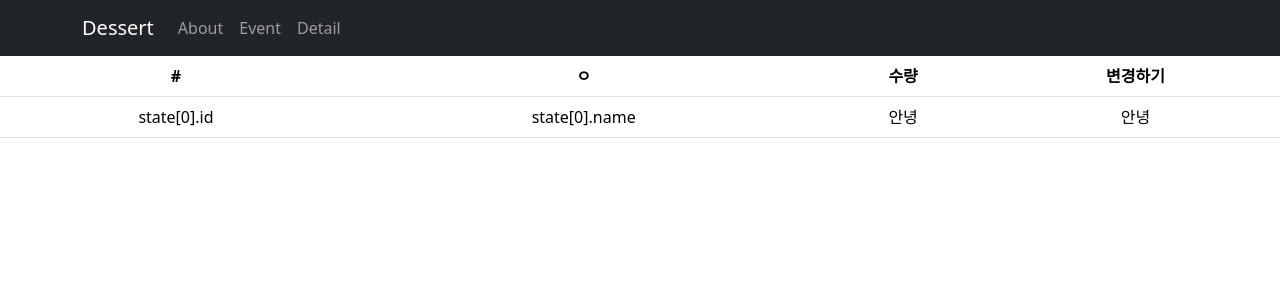
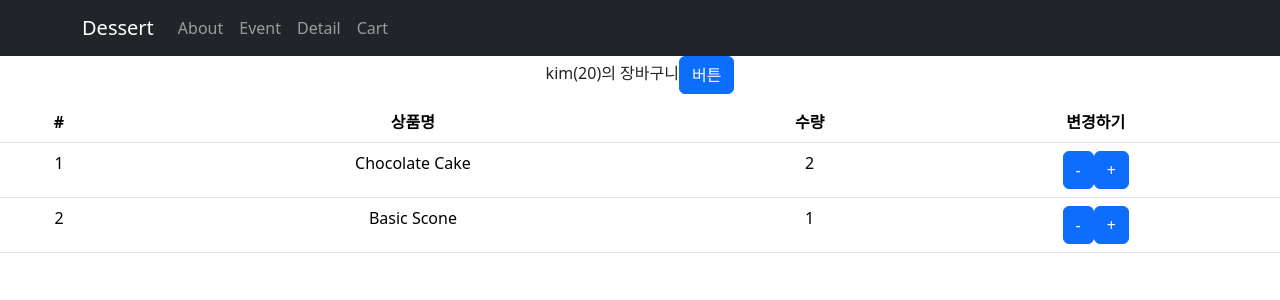
Before and after one commit to yunyoung0531/React_study, a React (Create React App) app: page /cart in a window 1280 px wide. Shown: the top 300 px of the page. Built offline with nearby package versions, Linux system fonts and the light colour scheme.

Commit message:
장바구니 기능 추가

```diff
--- a/src/App.js
+++ b/src/App.js
@@ -29,6 +29,7 @@ function App() {
             <Nav.Link onClick={()=>{ navigate('/about')}}>About</Nav.Link>
             <Nav.Link onClick={()=>{ navigate('/event') }}>Event</Nav.Link>
             <Nav.Link onClick={()=>{ navigate('/detail/0') }}>Detail</Nav.Link>
+            <Nav.Link onClick={()=>{ navigate('/cart') }}>Cart</Nav.Link>
           </Nav>
         </Container>
       </Navbar>
--- a/src/pages/Cart.js
+++ b/src/pages/Cart.js
@@ -1,29 +1,48 @@
 import { Table } from "react-bootstrap";
-import { useSelector } from "react-redux";
+import { useDispatch, useSelector } from "react-redux"
+import { Button } from "react-bootstrap";
+import { changePlusCnt, changeMinusCnt, changeName } from "../store";
+import { changeAge } from "../store";
 
 function Cart() {
 
-    let state = useSelector((state)=>{ return state.data })
+    let state = useSelector((state)=>{ return state })
     console.log(state)
+    let dispatch = useDispatch();
 
     return (
         <>
+        <h6>{state.user.name}({state.user.age})의 장바구니
+        <Button onClick={()=>{
+            return dispatch(changeAge(100))
+        }}>버튼</Button> </h6>
         <Table>
             <thead>
                 <tr>
                     <th>#</th>
-                    <th>ㅇ</th>
+                    <th>상품명</th>
                     <th>수량</th>
                     <th>변경하기</th>
                 </tr>
             </thead>
             <tbody>
-                <tr>
-                    <td>state[0].id</td>
-                    <td>state[0].name</td>
-                    <td>안녕</td>
-                    <td>안녕</td>
-                </tr>
+                {
+                    state.data.map((a, i) => {
+                        return (
+                            <tr key={i}>
+                                <td>{ state.data[i].id }</td>
+                                <td>{ state.data[i].name }</td>
+                                <td>{ state.data[i].count }</td>
+                                <td><Button onClick={()=>{
+                                    dispatch(changeMinusCnt(state.data[i].id));
+                                    }}>-</Button>
+                                    <Button onClick={()=>{
+                                    dispatch(changePlusCnt(state.data[i].id));
+                                    }}>+</Button></td>
+                            </tr>
+                        )
+                    })
+                }
             </tbody>
         </Table>
         </>
--- a/src/pages/Detail.js
+++ b/src/pages/Detail.js
@@ -5,6 +5,8 @@ import styled from 'styled-components';
 import { useEffect } from 'react';
 import { Alert, Nav } from 'react-bootstrap';
 import Swal from "sweetalert2";
+import { addToCart } from '../store/dataSlice';
+import { useDispatch } from 'react-redux';
 
 
 function Detail(props) {
@@ -13,6 +15,8 @@ function Detail(props) {
     let [input, setInput] = useState('');
     let [warning, setWarning] = useState(false);
     let [tab, setTab] = useState(0);
+
+    let dispatch = useDispatch();
 
     useEffect(()=>{
         let timer = setTimeout(()=>{ setAlert(0) }, 2000);
@@ -76,7 +80,9 @@ function Detail(props) {
             <button onClick={() => {setInput(1)}}>클릭</button>
             <p>{props.shoes[id].content}</p>
             <p>{props.shoes[id].price}원</p>
-            <button className="btn btn-danger">주문하기</button>
+            <button className="btn btn-danger" onClick={()=>{
+                dispatch(addToCart({id : 0, name : 'Strawberry Tart', count : 4}))
+            }}>주문하기</button>
             </div>
         </div>
         </div>
--- a/src/store.js
+++ b/src/store.js
@@ -1,22 +1,13 @@
 import { configureStore, createSlice } from '@reduxjs/toolkit'
+import user from './store/userSlice';
+import data from './store/dataSlice';
 
-let user = createSlice({
-    name: 'user',
-    initialState: 'kim'
-})
+export let { changeName, changeAge } = user.actions
+export let { changePlusCnt, changeMinusCnt } = data.actions
 
 let stock = createSlice({
     name: 'stock',
     initialState: [10, 11, 12]
-})
-
-let data = createSlice({
-    name: 'data',
-    initialState:
-    [
-        {id : 0, name : 'White and Black', count : 2},
-        {id : 2, name : 'Grey Yordan', count : 1}
-    ]
 })
 
 export default configureStore({
--- /dev/null
+++ b/src/store/dataSlice.js
@@ -0,0 +1,28 @@
+import { createSlice } from '@reduxjs/toolkit'
+
+let data = createSlice({
+    name: 'data',
+    initialState:
+    [
+        {id : 1, name : 'Chocolate Cake', count : 2},
+        {id : 2, name : 'Basic Scone', count : 1}
+    ],
+    reducers : {
+        changePlusCnt(state, action) {
+            let idNum = state.findIndex((a)=>{ return a.id === action.payload })
+            state[idNum].count++;
+        },
+        addToCart(state, action) {
+            state.push(action.payload);
+        },
+        changeMinusCnt(state, action) {
+            let idNum = state.findIndex((a)=>{ return a.id === action.payload })
+            state[idNum].count--;
+        }
+    }
+})
+
+
+export let { changePlusCnt, changeMinusCnt, addToCart } = data.actions;
+
+export default data;
--- /dev/null
+++ b/src/store/userSlice.js
@@ -0,0 +1,19 @@
+import { createSlice } from '@reduxjs/toolkit'
+
+let user = createSlice({
+    name: 'user',
+    initialState: { name: 'kim', age: 20},
+    reducers : {
+        changeName(state) {
+            state.name = 'park';
+        },
+        changeAge(state, action) {
+            state.age = state.age + action.payload;
+        }
+    }
+})
+
+
+export let { changeName, changeAge } = user.actions
+
+export default user;
```
